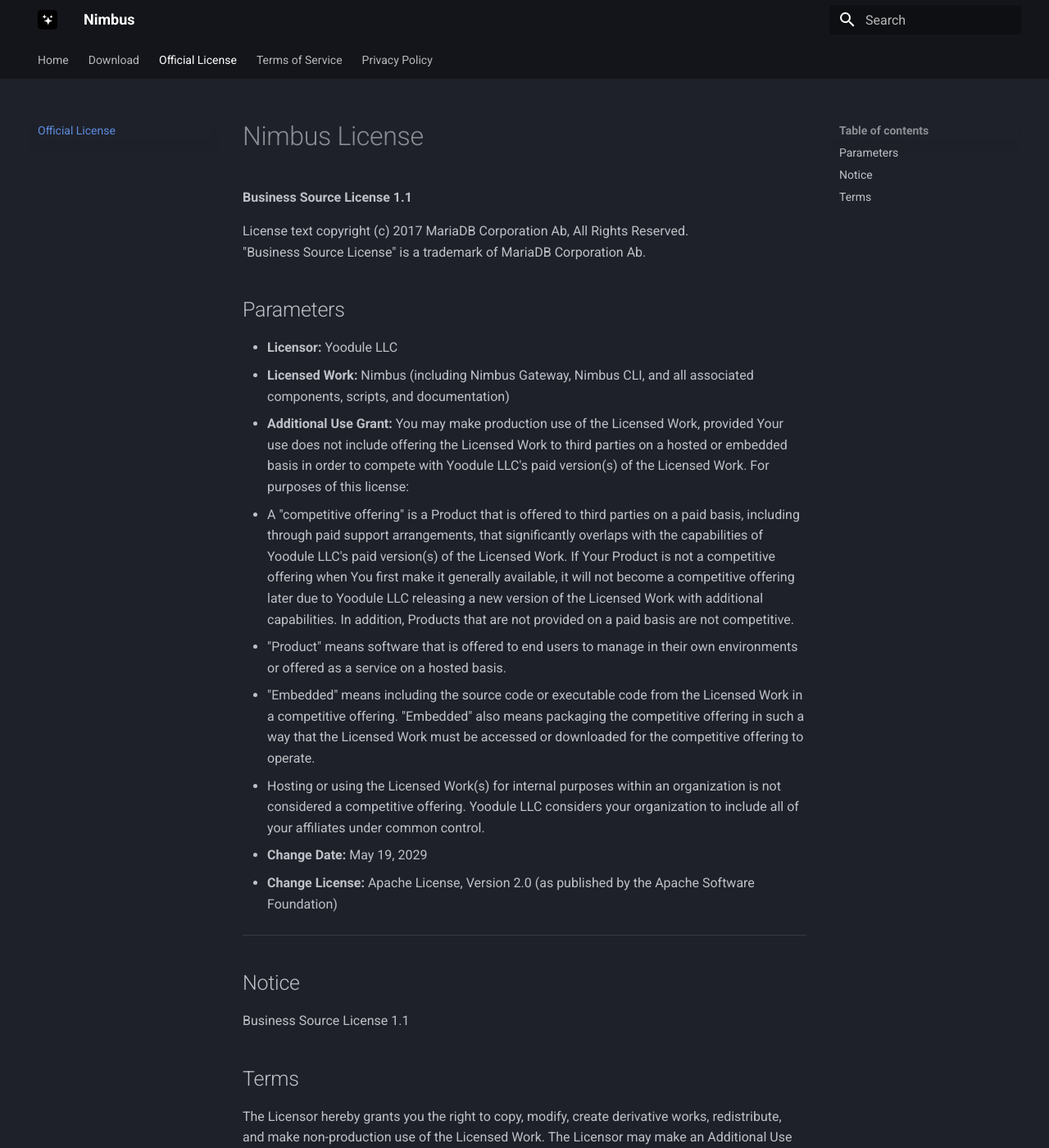
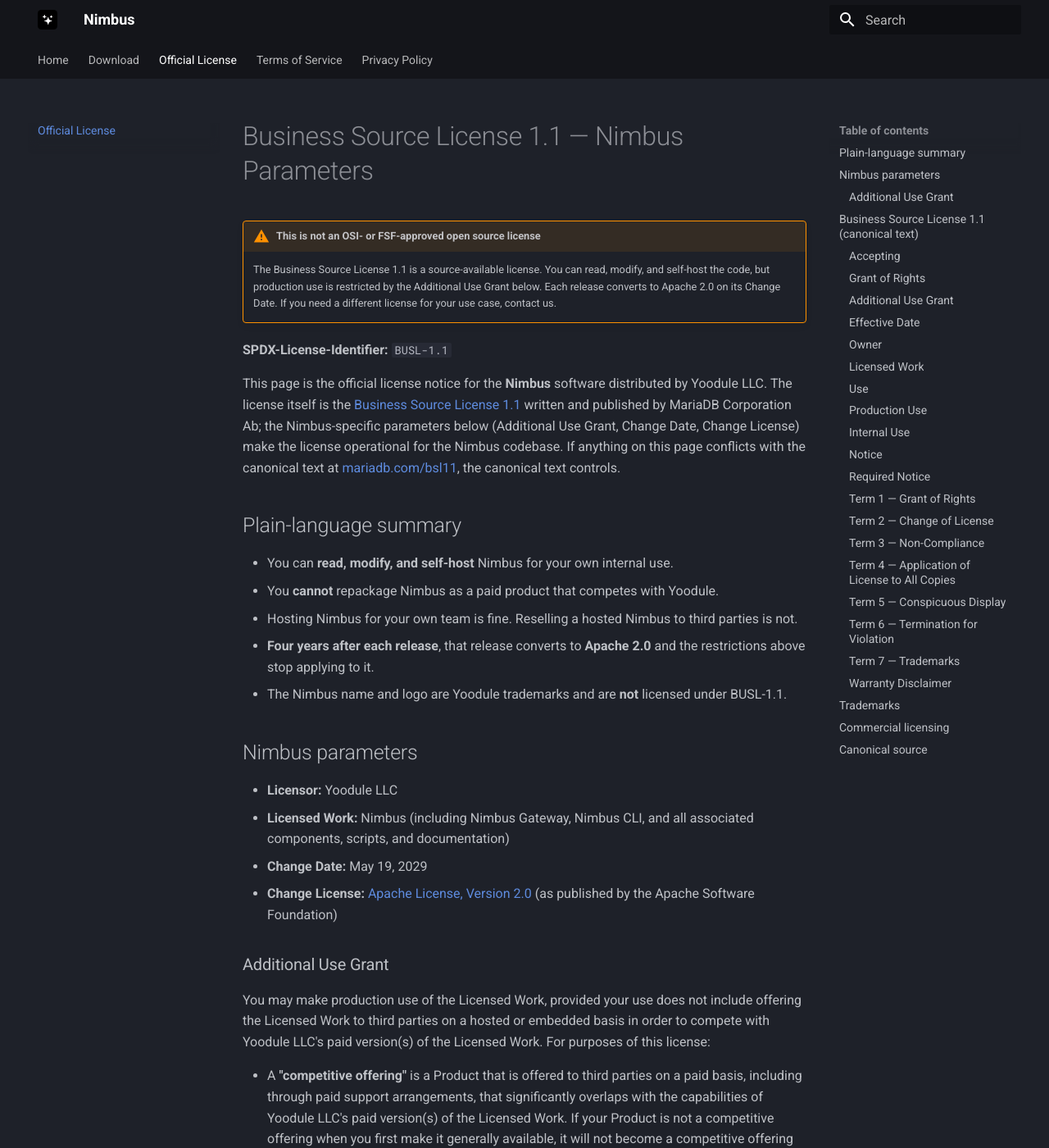
Before and after one commit to Yoodule/nimbus, an MkDocs documentation site: the page built from docs/license.md, in a window 1280 px wide and 1400 px high. Shown: the whole window at 82% size. Built offline with MkDocs 1.6.1 and Material for MkDocs 9.7.7, drawn with Linux system fonts in a browser that asks for light colours; some of the changed text lies outside the part shown.

Commit message:
fix(docs): rewrite license page to industry-standard BUSL 1.1 layout
The previous license page had structural defects that didn't match
either the canonical BSL 1.1 text or what BSL-licensed projects
(Sentry, CockroachDB, Materialize, MariaDB) actually ship:

- Defined terms used but not defined ('Licensed Work', 'Effective
  Date', 'Owner', 'Use', 'Production Use', 'Internal Use').
- The 'Accepting' clause (Term 1 of canonical BSL 1.1) was missing.
- The 'Terms' section was a wall of 5 paragraphs, not the 7 numbered
  Terms the canonical text uses.
- 'Required Notice' (Term 4) was buried in a paragraph.
- No SPDX-License-Identifier.
- No 'not OSI-approved open source' disclaimer.
- No plain-language summary.
- No link to the canonical BSL 1.1 source (mariadb.com/bsl11).
- No last-updated / version pin.
- No commercial-licensing contact.
- Trademark clause was one-sided (gave MariaDB credit but didn't
  say Nimbus name/logo are Yoodule trademarks and not licensed).
- Title 'Nimbus License' was ambiguous; renamed to
  'Business Source License 1.1 — Nimbus Parameters' so the
  inheritance is unambiguous.
- No mkdocs admonition for the 'not open source' callout.
- AUG's 'organization includes affiliates' wording flagged for
  legal review (non-standard vs. other BSL adopters).

The new page uses mkdocs-material admonitions and reorganizes into
the canonical Accepting / Grant of Rights / Additional Use Grant /
Required Notice / Term 1-7 / Warranty / Trademarks sections.

```diff
--- a/docs/license.md
+++ b/docs/license.md
@@ -1,42 +1,227 @@
-# Nimbus License
+# Business Source License 1.1 — Nimbus Parameters
 
-**Business Source License 1.1**
+!!! warning "This is **not** an OSI- or FSF-approved open source license"
+    The Business Source License 1.1 is a source-available license. You can read,
+    modify, and self-host the code, but production use is restricted by the
+    Additional Use Grant below. Each release converts to Apache 2.0 on its Change
+    Date. If you need a different license for your use case, contact us.
 
-License text copyright (c) 2017 MariaDB Corporation Ab, All Rights Reserved.
+**SPDX-License-Identifier:** `BUSL-1.1`
+
+This page is the official license notice for the **Nimbus** software distributed
+by Yoodule LLC. The license itself is the [Business Source License 1.1][bsl]
+written and published by MariaDB Corporation Ab; the Nimbus-specific parameters
+below (Additional Use Grant, Change Date, Change License) make the license
+operational for the Nimbus codebase. If anything on this page conflicts with
+the canonical text at [mariadb.com/bsl11][bsl], the canonical text controls.
+
+[bsl]: https://mariadb.com/bsl11/
+
+## Plain-language summary
+
+- You can **read, modify, and self-host** Nimbus for your own internal use.
+- You **cannot** repackage Nimbus as a paid product that competes with Yoodule.
+- Hosting Nimbus for your own team is fine. Reselling a hosted Nimbus to
+  third parties is not.
+- **Four years after each release**, that release converts to **Apache 2.0**
+  and the restrictions above stop applying to it.
+- The Nimbus name and logo are Yoodule trademarks and are **not** licensed
+  under BUSL-1.1.
+
+## Nimbus parameters
+
+- **Licensor:** Yoodule LLC
+- **Licensed Work:** Nimbus (including Nimbus Gateway, Nimbus CLI, and all
+  associated components, scripts, and documentation)
+- **Change Date:** May 19, 2029
+- **Change License:** [Apache License, Version 2.0][apache] (as published by
+  the Apache Software Foundation)
+
+[apache]: https://www.apache.org/licenses/LICENSE-2.0
+
+### Additional Use Grant
+
+You may make production use of the Licensed Work, provided your use does not
+include offering the Licensed Work to third parties on a hosted or embedded
+basis in order to compete with Yoodule LLC's paid version(s) of the Licensed
+Work. For purposes of this license:
+
+- A **"competitive offering"** is a Product that is offered to third parties
+  on a paid basis, including through paid support arrangements, that
+  significantly overlaps with the capabilities of Yoodule LLC's paid version(s)
+  of the Licensed Work. If your Product is not a competitive offering when
+  you first make it generally available, it will not become a competitive
+  offering later due to Yoodule LLC releasing a new version of the Licensed
+  Work with additional capabilities. Products that are not provided on a paid
+  basis are not competitive.
+- A **"Product"** means software that is offered to end users to manage in
+  their own environments or offered as a service on a hosted basis.
+- **"Embedded"** means including the source code or executable code from the
+  Licensed Work in a competitive offering. "Embedded" also means packaging the
+  competitive offering in such a way that the Licensed Work must be accessed
+  or downloaded for the competitive offering to operate.
+- Hosting or using the Licensed Work(s) for **internal purposes** within an
+  organization is not considered a competitive offering. Yoodule LLC considers
+  your organization to include all of your affiliates under common control.
+
+If your use of the Licensed Work does not comply with the Additional Use
+Grant, you must either purchase a [commercial license](#commercial-licensing)
+or refrain from using the Licensed Work.
+
+## Business Source License 1.1 (canonical text)
+
+The following is the verbatim Business Source License 1.1 published by MariaDB
+Corporation Ab at [mariadb.com/bsl11][bsl]. Capitalized terms used in this
+license have the meanings defined below or in the body of the license.
+
+### Accepting
+
+By exercising rights with respect to the Licensed Work, you accept and agree
+to be bound by the terms of this License. To the extent this License conflicts
+with any other agreement you may have with the Licensor regarding the Licensed
+Work, the terms of this License control.
+
+### Grant of Rights
+
+Subject to the terms of this License, each Contributor hereby grants to you a
+perpetual, worldwide, non-exclusive, non-transferable, royalty-free, irrevocable
+(copyright and patent) license to use, reproduce, distribute, prepare derivative
+works of, publicly display, publicly perform, sublicense, and transfer the
+Licensed Work, and such derivative works, in source and object code forms.
+
+### Additional Use Grant
+
+The Licensor hereby grants you rights to make production use of the Licensed
+Work. "Production use" means use of the Licensed Work other than for
+development, testing, personal use, education, or non-commercial research. The
+rights granted in this Additional Use Grant are subject to the limitations
+specified in the Nimbus parameters above.
+
+### Effective Date
+
+The date the Licensed Work was first made available under this License.
+
+### Owner
+
+The individual or entity that owns the copyright in the Licensed Work.
+
+### Licensed Work
+
+The software distributed by the Licensor under this License, including source
+code, object code, build artifacts, and accompanying documentation.
+
+### Use
+
+Any act of running, copying, modifying, distributing, or otherwise exploiting
+the Licensed Work.
+
+### Production Use
+
+Use of the Licensed Work in a production environment, including but not
+limited to hosting, embedding, or providing services based on the Licensed
+Work to third parties, where the use is not solely for development, testing,
+personal, educational, or non-commercial research purposes.
+
+### Internal Use
+
+Use of the Licensed Work solely within the Licensor's organization, its
+affiliates, or by a third party solely for the internal operations of that
+third party.
+
+### Notice
+
+The Licensor may make an Additional Use Grant, above, permitting limited
+production use. The rights granted in the Grant of Rights paragraph terminate
+on the Change Date specified in the Nimbus parameters above, or on the fourth
+anniversary of the first publicly available distribution of a specific version
+of the Licensed Work under this License, whichever comes first.
+
+### Required Notice
+
+Each copy of the Licensed Work distributed by the Licensor must conspicuously
+display this License. Each modified copy of the Licensed Work distributed by
+the Licensor must conspicuously display (a) this License, (b) a prominent
+notice stating that the Licensed Work has been modified, and (c) any
+attribution or other notice required by the Licensor.
+
+### Term 1 — Grant of Rights
+
+The Licensor hereby grants you the right to copy, modify, create derivative
+works, redistribute, and make non-production use of the Licensed Work. The
+Licensor may make an Additional Use Grant, above, permitting limited
+production use.
+
+### Term 2 — Change of License
+
+Effective on the Change Date, or on the fourth anniversary of the first
+publicly available distribution of a specific version of the Licensed Work
+under this License, whichever comes first, the Licensor hereby grants you
+rights under the terms of the Change License specified in the Nimbus
+parameters above, and the rights granted in Term 1 terminate.
+
+### Term 3 — Non-Compliance
+
+If your use of the Licensed Work does not comply with the requirements
+currently in effect as described in this License, you must purchase a
+commercial license from the Licensor, its affiliated entities, or authorized
+resellers, or you must refrain from using the Licensed Work.
+
+### Term 4 — Application of License to All Copies
+
+All copies of the original and modified Licensed Work, and derivative works
+of the Licensed Work, are subject to this License. This License applies
+separately for each version of the Licensed Work and the Change Date may
+vary for each version of the Licensed Work released by the Licensor.
+
+### Term 5 — Conspicuous Display
+
+You must conspicuously display this License on each original or modified
+copy of the Licensed Work. If you receive the Licensed Work in original or
+modified form from a third party, the terms and conditions set forth in
+this License apply to your use of that work.
+
+### Term 6 — Termination for Violation
+
+Any use of the Licensed Work in violation of this License will automatically
+terminate your rights under this License for the current and all other
+versions of the Licensed Work.
+
+### Term 7 — Trademarks
+
+This License does not grant you any right in any trademark or logo of the
+Licensor or its affiliates (provided that you may use a trademark or logo
+of the Licensor as expressly required by this License).
+
+### Warranty Disclaimer
+
+TO THE EXTENT PERMITTED BY APPLICABLE LAW, THE LICENSED WORK IS PROVIDED ON
+AN "AS IS" BASIS. LICENSOR HEREBY DISCLAIMS ALL WARRANTIES AND CONDITIONS,
+EXPRESS OR IMPLIED, INCLUDING (WITHOUT LIMITATION) WARRANTIES OF
+MERCHANTABILITY, FITNESS FOR A PARTICULAR PURPOSE, NON-INFRINGEMENT, AND
+TITLE.
+
+## Trademarks
+
+- **"Business Source License"** is a trademark of MariaDB Corporation Ab.
+- **"Nimbus"**, the Nimbus logo, and all related marks are trademarks of
+  Yoodule LLC. Nothing in this License grants you the right to use the Nimbus
+  name, logo, or marks to endorse or promote products derived from or
+  incorporating the Licensed Work without prior written permission.
+
+## Commercial licensing
+
+To purchase a commercial license for uses that fall outside the Additional
+Use Grant (white-labeling, redistribution as part of a paid product, etc.),
+contact **legal@yoodule.com**.
+
+## Canonical source
+
+The authoritative text of the Business Source License 1.1 lives at
+<https://mariadb.com/bsl11/>. If this page ever disagrees with the canonical
+text, the canonical text controls. Bug fixes to this page's wording are
+welcome at <https://github.com/Yoodule/nimbus/issues>.
+
+---
+
+License text copyright © 2017 MariaDB Corporation Ab. All rights reserved.
 "Business Source License" is a trademark of MariaDB Corporation Ab.
-
-## Parameters
-
-* **Licensor:** Yoodule LLC
-* **Licensed Work:** Nimbus (including Nimbus Gateway, Nimbus CLI, and all associated components, scripts, and documentation)
-* **Additional Use Grant:** You may make production use of the Licensed Work, provided Your use does not include offering the Licensed Work to third parties on a hosted or embedded basis in order to compete with Yoodule LLC's paid version(s) of the Licensed Work. For purposes of this license:
-  * A "competitive offering" is a Product that is offered to third parties on a paid basis, including through paid support arrangements, that significantly overlaps with the capabilities of Yoodule LLC's paid version(s) of the Licensed Work. If Your Product is not a competitive offering when You first make it generally available, it will not become a competitive offering later due to Yoodule LLC releasing a new version of the Licensed Work with additional capabilities. In addition, Products that are not provided on a paid basis are not competitive.
-  * "Product" means software that is offered to end users to manage in their own environments or offered as a service on a hosted basis.
-  * "Embedded" means including the source code or executable code from the Licensed Work in a competitive offering. "Embedded" also means packaging the competitive offering in such a way that the Licensed Work must be accessed or downloaded for the competitive offering to operate.
-  * Hosting or using the Licensed Work(s) for internal purposes within an organization is not considered a competitive offering. Yoodule LLC considers your organization to include all of your affiliates under common control.
-* **Change Date:** May 19, 2029
-* **Change License:** Apache License, Version 2.0 (as published by the Apache Software Foundation)
-
---------------------------------------------------------------------------------
-
-## Notice
-
-Business Source License 1.1
-
-## Terms
-
-The Licensor hereby grants you the right to copy, modify, create derivative works, redistribute, and make non-production use of the Licensed Work. The Licensor may make an Additional Use Grant, above, permitting limited production use.
-
-Effective on the Change Date, or the fourth anniversary of the first publicly available distribution of a specific version of the Licensed Work under this License, whichever comes first, the Licensor hereby grants you rights under the terms of the Change License, and the rights granted in the paragraph above terminate.
-
-If your use of the Licensed Work does not comply with the requirements currently in effect as described in this License, you must purchase a commercial license from the Licensor, its affiliated entities, or authorized resellers, or you must refrain from using the Licensed Work.
-
-All copies of the original and modified Licensed Work, and derivative works of the Licensed Work, are subject to this License. This License applies separately for each version of the Licensed Work and the Change Date may vary for each version of the Licensed Work released by Licensor.
-
-You must conspicuously display this License on each original or modified copy of the Licensed Work. If you receive the Licensed Work in original or modified form from a third party, the terms and conditions set forth in this License apply to your use of that work.
-
-Any use of the Licensed Work in violation of this License will automatically terminate your rights under this License for the current and all other versions of the Licensed Work.
-
-This License does not grant you any right in any trademark or logo of Licensor or its affiliates (provided that you may use a trademark or logo of Licensor as expressly required by this License).
-
-TO THE EXTENT PERMITTED BY APPLICABLE LAW, THE LICENSED WORK IS PROVIDED ON AN "AS IS" BASIS. LICENSOR HEREBY DISCLAIMS ALL WARRANTIES AND CONDITIONS, EXPRESS OR IMPLIED, INCLUDING (WITHOUT LIMITATION) WARRANTIES OF MERCHANTABILITY, FITNESS FOR A PARTICULAR PURPOSE, NON-INFRINGEMENT, AND TITLE.
```
